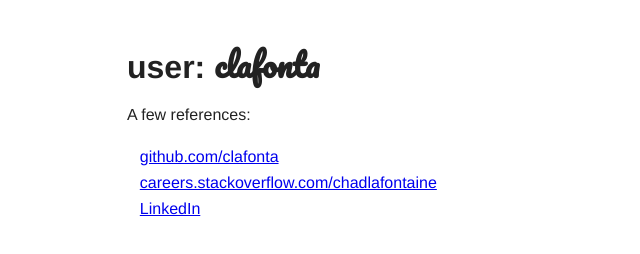
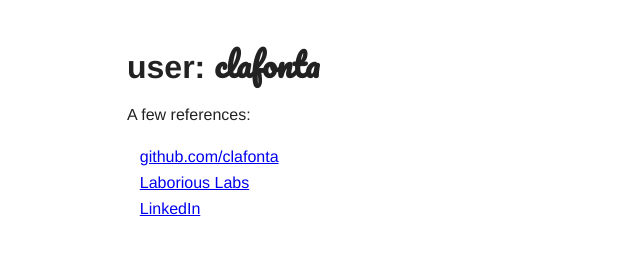
Before and after one commit to clafonta/clafonta.github.io, a plain HTML site: page index.html in a window 1280 px wide. Shown: the whole page, without its empty margins (0-640 px from the left). Drawn offline with nearby package versions, Linux system fonts and the light colour scheme.

Commit message:
Update index.html
removed legacy stackoverflow

```diff
--- a/index.html
+++ b/index.html
@@ -47,7 +47,7 @@
                         <p>
                             <ul class="simple">
                                 <li><a href="https://github.com/clafonta">github.com/clafonta</a></li>
-                                <li><a href="http://careers.stackoverflow.com/chadlafontaine">careers.stackoverflow.com/chadlafontaine</a></li>
+                                <li><a href="http://www.laboriouslabs.com">Laborious Labs</a></li>
                                 <li><a href="http://lnkd.in/dD_cr4F">LinkedIn</a></li>
                                 <li>
 
```
